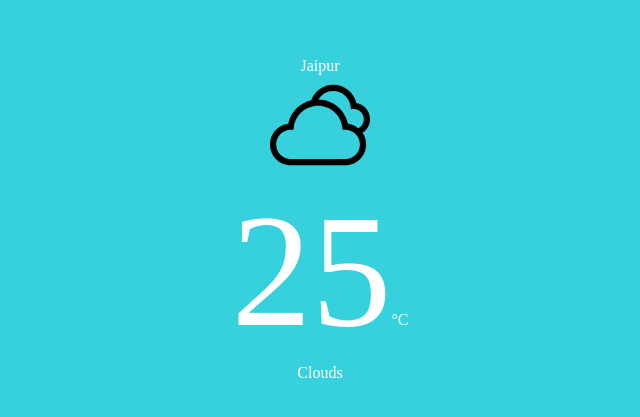
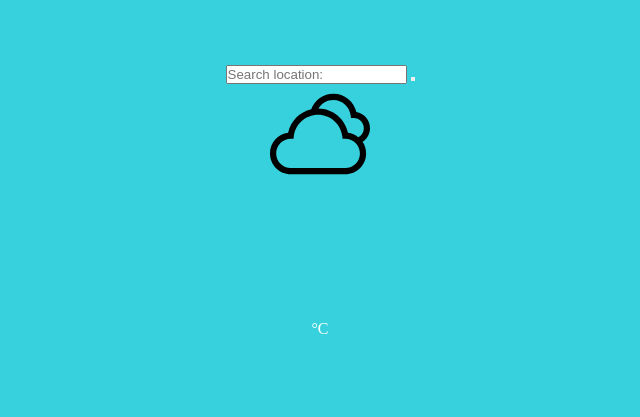
Before and after one commit to vaibhavjain111299/weather-app, a plain HTML site: page index.html in a window 1280 px wide. Shown: the part 181-598 px from the top of the page, without its empty margins (320-960 px from the left). Drawn offline with Linux system fonts and the light colour scheme.

Commit message:
Added form element.

```diff
--- a/index.html
+++ b/index.html
@@ -11,17 +11,28 @@
 
 <body>
     <div id="container">
+
+        <div class="form-container">
+            <form id="form" action="">
+                <input type="text" id="form-input" placeholder="Search location:">
+                <button class="search-btn">
+                    <i class="fas fa-search"></i>
+                </button>
+
+            </form>
+        </div>
+
         <div id="location">
-            <p>Jaipur</p>
+            <p></p>
         </div>
 
         <div id="temp">
             <img id="temp-icon" src="./images/clouds.svg" alt="">
-            <p><span id="temp-value">25</span><span id="temp-unit">&#176C</span></p>
+            <p><span id="temp-value"></span><span id="temp-unit">&#176C</span></p>
         </div>
 
         <div id="climate">
-            <p>Clouds</p>
+            <p></p>
         </div>
     </div>
 
```
